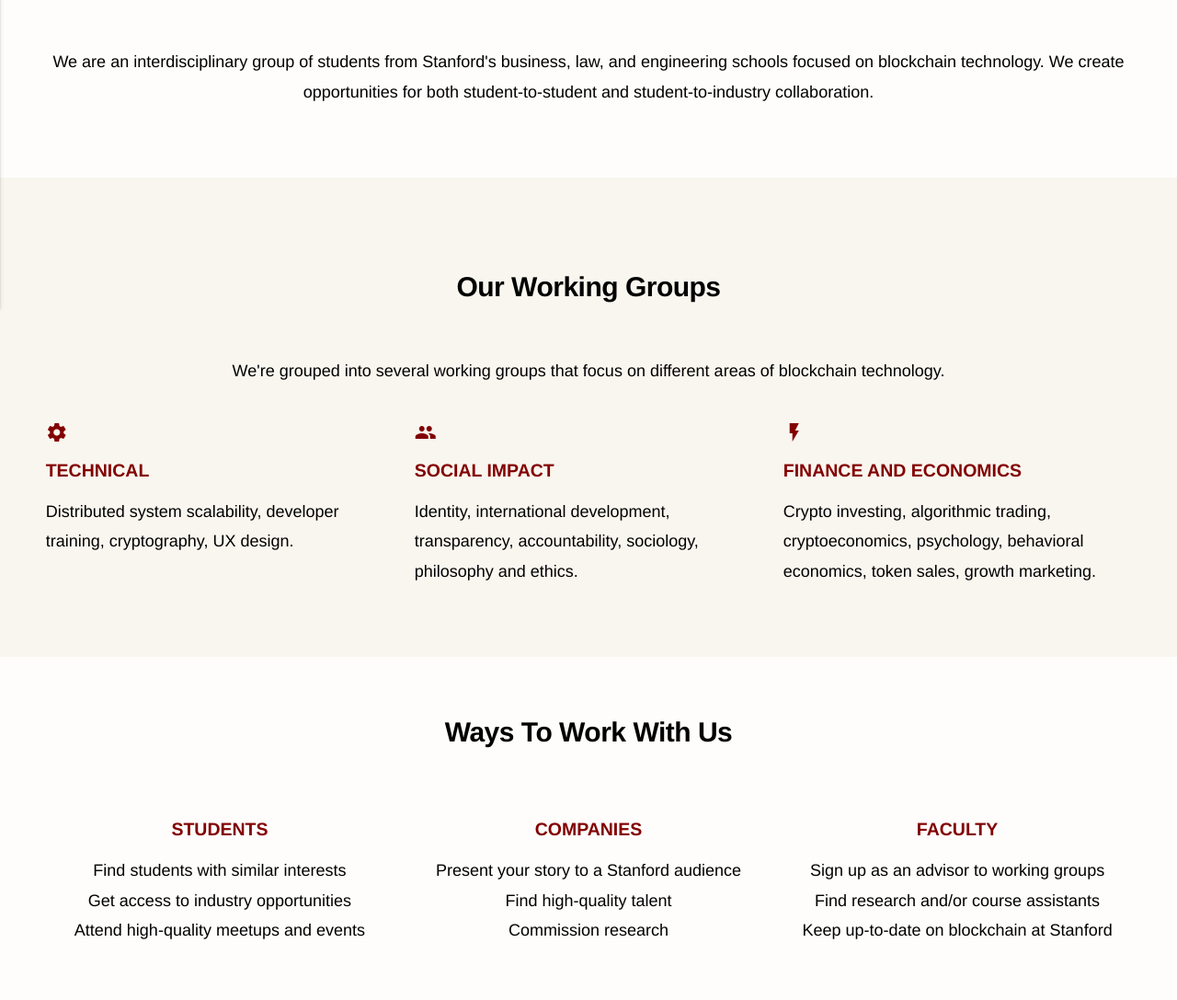
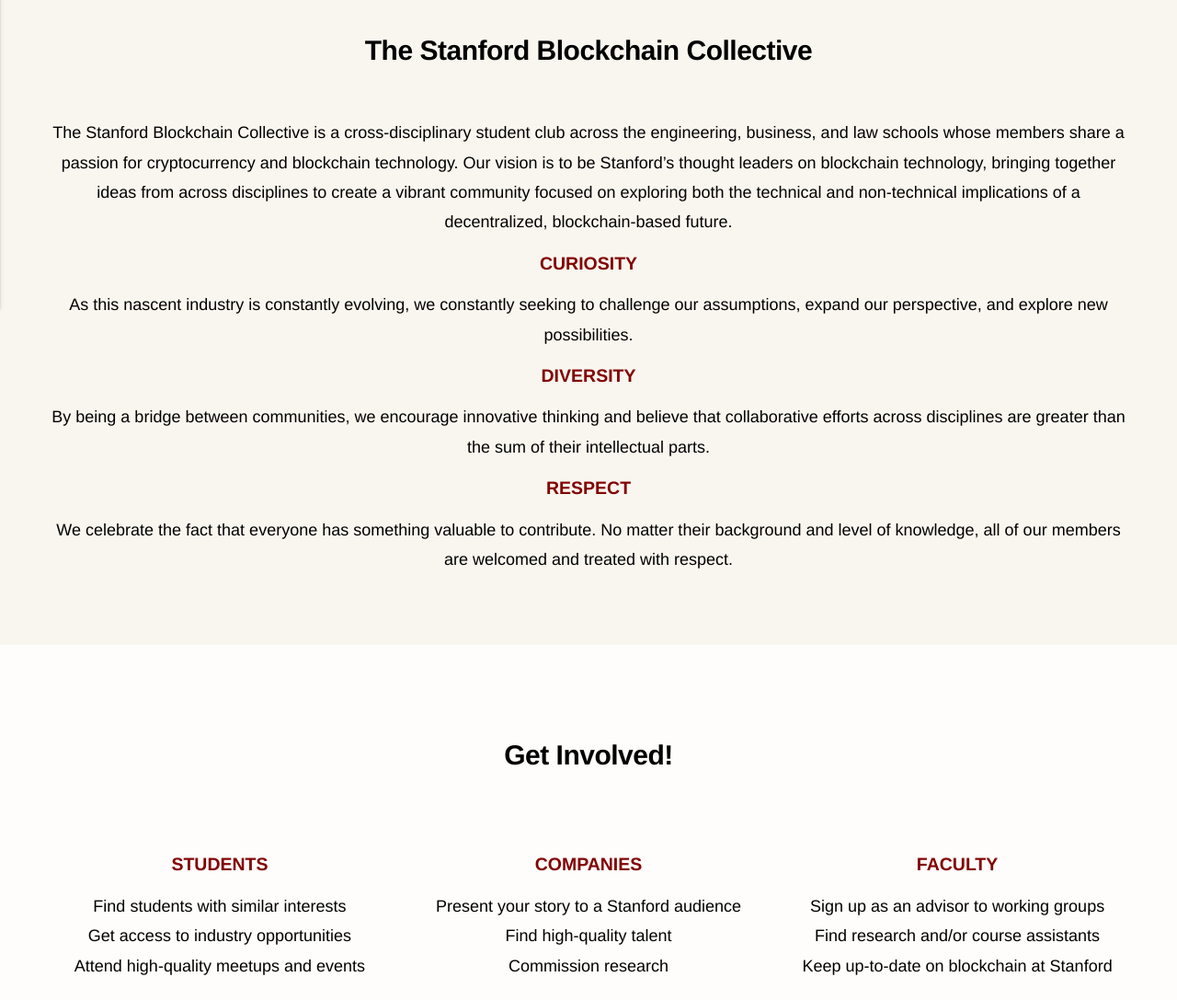
Before and after one commit to blockchaincollective/blockchaincollective.github.io, a plain HTML site: page index.html in a window 1280 px wide. Shown: the part 525-1612 px from the top of the page at 92% size. Drawn offline with nearby package versions, Linux system fonts and the light colour scheme; a web font is replaced by a local one.

Commit message:
Change about section

```diff
--- a/index.html
+++ b/index.html
@@ -40,7 +40,6 @@
 
             <ul class="right hide-on-med-and-down">
                 <li><a href="#about">About</a></li>
-                <li><a href="#working-groups">Working Groups</a></li>
                 <li><a href="#get-involved">Get Involved</a></li>
                 <li><a href="#team">Team</a></li>
                 <li><a href="https://calendar.google.com/calendar/embed?src=stanford.edu_jut6l5jkue23vpb40mqjmt1fa0%40group.calendar.google.com&ctz=America%2FLos_Angeles">Events</a></li>
@@ -48,7 +47,6 @@
 
             <ul id="nav-mobile" class="side-nav">
                 <li><a href="#about">About</a></li>
-                <li><a href="#working-groups">Working Groups</a></li>
                 <li><a href="#get-involved">Get Involved</a></li>
                 <li><a href="#team">Team</a></li>
                 <li><a href="https://calendar.google.com/calendar/embed?src=stanford.edu_jut6l5jkue23vpb40mqjmt1fa0%40group.calendar.google.com&ctz=America%2FLos_Angeles">Events</a></li>
@@ -61,56 +59,35 @@
 <div class="section white-coffee-background">
     <div class="row small-container valign-wrapper">
         <div class="center-align col xl12 l12 hide-on-med-and-down">
-            <img src="img/logo-full.svg" class="section-image">
-        </div>
-    </div>
-
-    <div class="row small-container valign-wrapper">
-        <div class="col xl12 l12 m12 s12 center">
-            <h2 id="about" class="section scrollspy">The Stanford Blockchain Collective</h2>
-            <p>We are an interdisciplinary group of students from Stanford's business, law, and engineering schools focused on blockchain technology. We create opportunities for both student-to-student and student-to-industry collaboration.</p>
+            <img src="img/logo-full.png" class="section-image">
         </div>
     </div>
 </div>
 
 <div class="section dark-coffee-background">
-    <div class="row">
+    <div class="row small-container valign-wrapper">
         <div class="col xl12 l12 m12 s12 center">
-            <h2 id="working-groups" class="section scrollspy">Our Working Groups</h2>
-            <p>We're grouped into several working groups that focus on different areas of blockchain technology.</p>
-        </div>
-    </div>
-
-    <div class="row small-container col-spacing">
-        <div class="col s12 m4">
-            <div class="icon-block left-align">
-                <i class="material-icons">settings</i>
-                <h5>Technical</h5>
-                <p>Distributed system scalability, developer training, cryptography, UX design.</p>
-            </div>
-        </div>
-
-        <div class="col s12 m4">
-            <div class="icon-block left-align">
-                <i class="material-icons">group</i>
-                <h5>Social Impact</h5>
-                <p>Identity, international development, transparency, accountability, sociology, philosophy and ethics.</p>
-            </div>
-        </div>
-
-        <div class="col s12 m4">
-            <div class="icon-block left-align">
-                <i class="material-icons">flash_on</i>
-                <h5>Finance and Economics</h5>
-                <p>Crypto investing, algorithmic trading, cryptoeconomics, psychology, behavioral economics, token sales, growth marketing.</p>
-            </div>
+            <h2 id="about" class="section scrollspy">The Stanford Blockchain Collective</h2>
+            <p>The Stanford Blockchain Collective is a cross-disciplinary student club across the engineering, business, and law schools whose members share a passion for cryptocurrency and blockchain technology. Our vision is to be Stanford’s thought leaders on blockchain technology, bringing together ideas from across disciplines to create a vibrant community focused on exploring both the technical and non-technical implications of a decentralized, blockchain-based future.</p>
+            <h5>Curiosity</h5>
+            <p>
+                As this nascent industry is constantly evolving, we constantly seeking to challenge our assumptions, expand our perspective, and explore new possibilities.
+            </p>
+            <h5>Diversity</h5>
+            <p>
+                By being a bridge between communities, we encourage innovative thinking and believe that collaborative efforts across disciplines are greater than the sum of their intellectual parts.
+            </p>
+            <h5>Respect</h5>
+            <p>
+                We celebrate the fact that everyone has something valuable to contribute. No matter their background and level of knowledge, all of our members are welcomed and treated with respect.
+            </p>
         </div>
     </div>
 </div>
 
-<div class="section white-coffee-background row-spacing">
-    <div class="row small-container center">
-        <h2>Ways To Work With Us</h2>
+<div class="section white-coffee-background center">
+    <div class="row">
+        <h2 id="get-involved" class="section scrollspy">Get Involved!</h2>
     </div>
 
     <div class="row small-container col-spacing center">
@@ -141,11 +118,8 @@
             </p>
         </div>
     </div>
-</div>
 
-<div class="section dark-coffee-background center">
     <div class="row">
-        <h2 id="get-involved" class="section scrollspy">Get Involved!</h2>
         <p>Join our mailing list and Slack channel for recruiting information, upcoming events, and ways to get involved.</p>
         <p>To get in touch, send us an email at <a href="mailto:blockchain-collective-owner@lists.stanford.edu">blockchain-collective-owner@lists.stanford.edu</a>.</p>
     </div>
@@ -167,7 +141,7 @@
     </div>
 </div>
 
-<div class="section white-coffee-background logos center">
+<div class="section dark-coffee-background logos center">
     <div class="row">
         <h2 id="team" class="section scrollspy">Our Team</h2>
     </div>
```
Also changed, not shown: img/logo-full.png (added).
